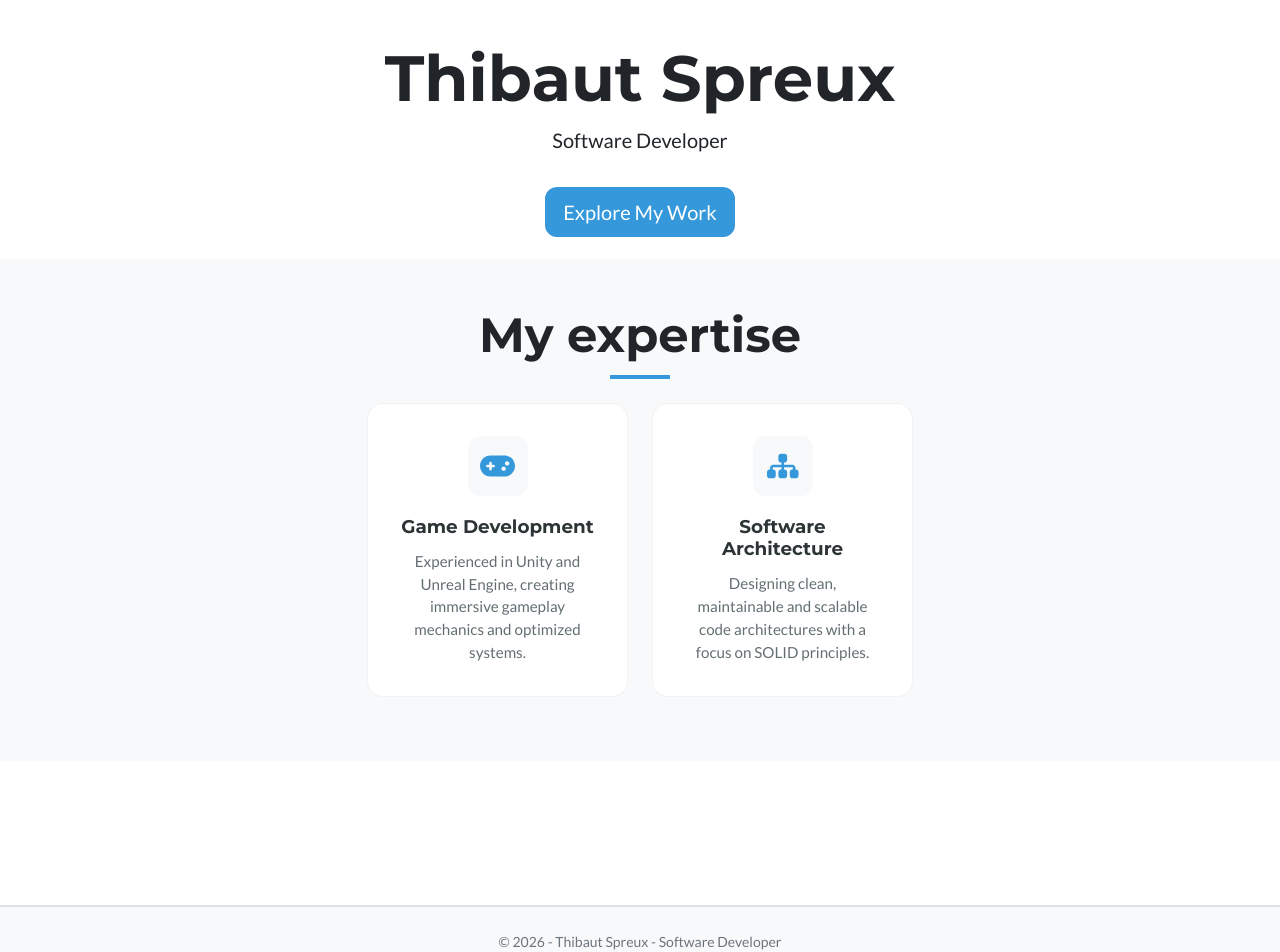
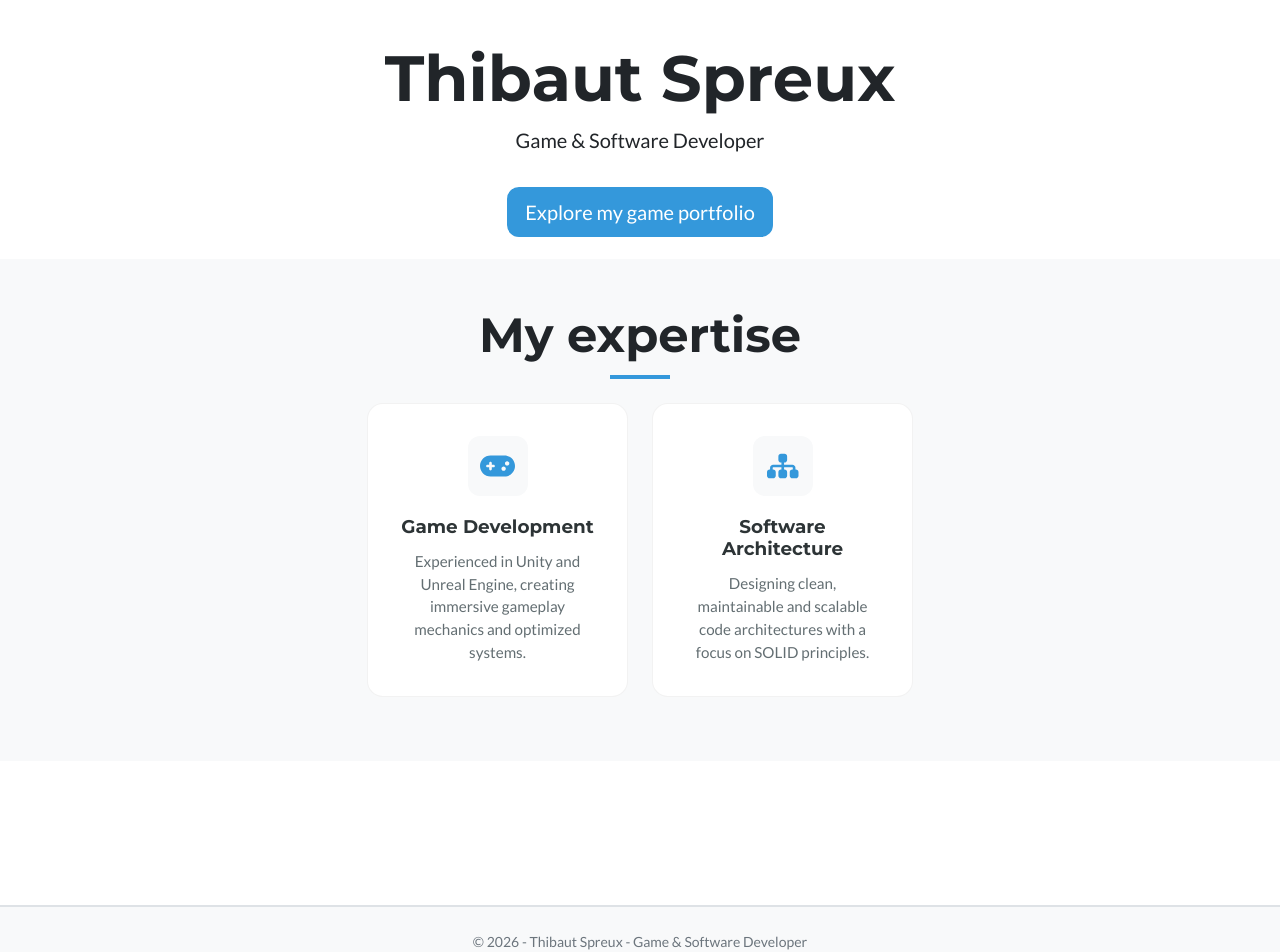
Before and after one commit to ThibNach/WebsiteV2, a React (Vite) app: page / in a window 1280 px wide. Shown: the part 320-1272 px from the top of the page. Built offline with nearby package versions, Linux system fonts and the light colour scheme; no server answers.

Commit message:
Mixed game and software developer in titles

```diff
--- a/index.html
+++ b/index.html
@@ -4,7 +4,7 @@
     <meta charset="UTF-8" />
     <link rel="icon" type="image/svg+xml" href="src/assets/controller.png" />
     <meta name="viewport" content="width=device-width, initial-scale=1.0" />
-    <title>Thibaut Spreux - Software Developer</title>
+    <title>Thibaut Spreux - Game & Software Developer</title>
     <script src="https://use.fontawesome.com/releases/v6.1.0/js/all.js" crossorigin="anonymous"></script>
     <link href="https://fonts.googleapis.com/css?family=Montserrat:400,700" rel="stylesheet" type="text/css"/>
     <link href="https://fonts.googleapis.com/css?family=Lato:400,700,400italic,700italic" rel="stylesheet"
--- a/src/Footer/Components/Footer.tsx
+++ b/src/Footer/Components/Footer.tsx
@@ -2,7 +2,7 @@ const Footer = () => {
     return (
         <footer className="py-4 mt-5 bg-light border-top">
             <div className="container text-center">
-                <p className="text-muted small mb-1">© 2026 - Thibaut Spreux - Software Developer</p>
+                <p className="text-muted small mb-1">© 2026 - Thibaut Spreux - Game & Software Developer</p>
                 <p className="text-muted" style={ { fontSize: '0.7rem' } }>
                     Proudly built with <span className="highlight">React</span> & <span
                     className="highlight">Bootstrap</span>
--- a/src/Pages/AboutMe/Data/AboutMe.json
+++ b/src/Pages/AboutMe/Data/AboutMe.json
@@ -2,7 +2,7 @@
     "personalInfo": {
         "fullName": "THIBAUT SPREUX",
         "birthDate": "1990-03-22",
-        "jobTitle": "MEDIOR SOFTWARE DEVELOPER",
+        "jobTitle": "GAME & SOFTWARE DEVELOPER",
         "address": "Rue du Mont d'Or, 17, 7540 Kain, Belgium",
         "phone": "0032 495 87 37 07",
         "email": "thibaut.spreux@gmail.com",
--- a/src/Pages/Home/Components/Header.tsx
+++ b/src/Pages/Home/Components/Header.tsx
@@ -4,9 +4,9 @@ const Hero_Header = () => {
     return (
         <header className="py-5 mb-5 text-center bg-p">
             <h1 className="display-3 fw-bold">Thibaut Spreux</h1>
-            <p className="lead">Software Developer</p>
+            <p className="lead">Game & Software Developer</p>
             <Link to="/portfolio" className="btn btn-primary btn-lg mt-3">
-                Explore My Work
+                Explore my game portfolio
             </Link>
         </header>
     )
```
